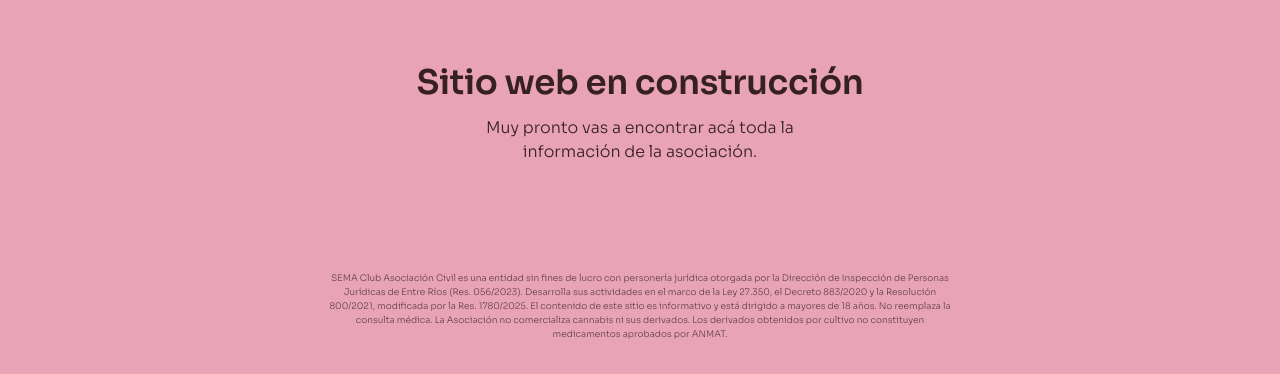
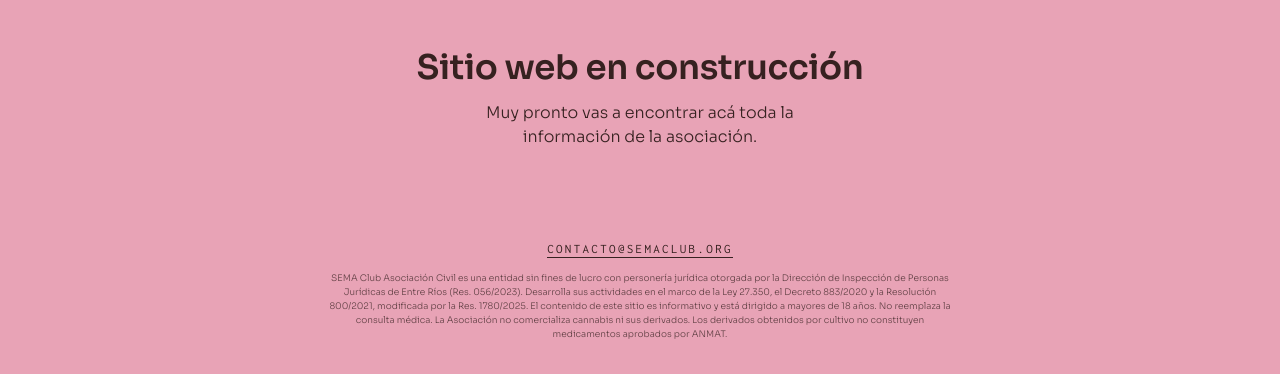
Before and after one commit to paulatoniolo/semaclub, a plain HTML site: page index.html in a window 1280 px wide. Shown: the part 426-800 px from the top of the page. Drawn offline with Linux system fonts and the light colour scheme.

Commit message:
Contacto: correo institucional
Co-Authored-By: Claude Sonnet 5.5 <noreply@anthropic.com>

```diff
--- a/index.html
+++ b/index.html
@@ -165,8 +165,8 @@
 </main>
 
 <footer>
-  <!-- CONTACTO: completar con los datos definitivos de SEMA (mail, Instagram, WhatsApp) -->
-  <nav class="mono contacto"></nav>
+  <!-- CONTACTO: sumar Instagram / WhatsApp cuando SEMA los defina -->
+  <nav class="mono contacto" aria-label="Contacto"><a href="mailto:contacto@semaclub.org">contacto@semaclub.org</a></nav>
   <p class="legal">SEMA Club Asociación Civil es una entidad sin fines de lucro con personería jurídica otorgada por la Dirección de Inspección de Personas Jurídicas de Entre Ríos (Res. 056/2023). Desarrolla sus actividades en el marco de la Ley 27.350, el Decreto 883/2020 y la Resolución 800/2021, modificada por la Res. 1780/2025. El contenido de este sitio es informativo y está dirigido a mayores de 18 años. No reemplaza la consulta médica. La Asociación no comercializa cannabis ni sus derivados. Los derivados obtenidos por cultivo no constituyen medicamentos aprobados por ANMAT.</p>
 </footer>
 
```
Also changed, not shown: 1 other file.
